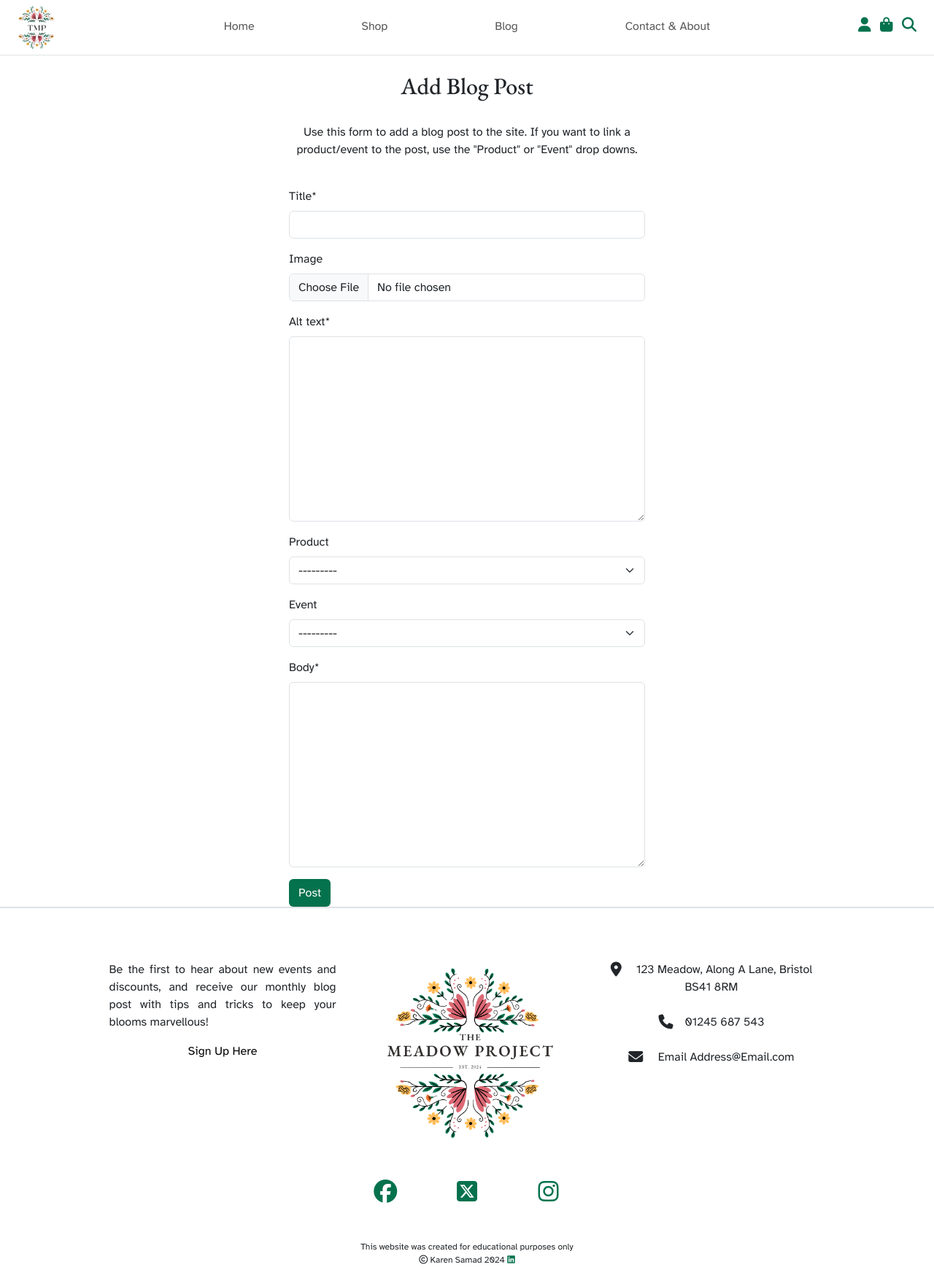
After one commit to kosamad/the-meadow-project, a Django app: page /blog/add_post/ in a window 1280 px wide. The commit adds this page. Shown: the whole page at 73% size. Run offline with Django 3.2, Linux system fonts and the light colour scheme; data that the repository does not hold is empty; some libraries are stand-ins or nearby versions.

Commit message:
Admin can add blog posts form the site. Redirected to that page and they are stored in the model.

```diff
--- a/blog/models.py
+++ b/blog/models.py
@@ -1,6 +1,7 @@
 from django.db import models
 from django.contrib.auth.models import User
 from products.models import Product, Event
+from django.urls import reverse
 
 # Create your models here.
 
@@ -19,6 +20,11 @@ class Post(models.Model):
         """
         return self.title
 
+    # URL so Admin can add posts from the form
+    def get_absolute_url(self):
+        # redirect to the id of the post just created.
+        return reverse('post_detail', args=[self.id])
+
     # def get_product_name(self):
     #     if self.product:
     #         return self.product.friendly_name
--- /dev/null
+++ b/blog/templates/blog/add_post.html
@@ -0,0 +1,45 @@
+{% extends "base.html" %}
+{% load static %}
+
+{% block page_header %}
+<div class="container header-container">
+    <div class="row">
+        <div class="col"></div>
+    </div>
+</div>
+{% endblock %}
+
+{% block content %}
+
+<div class="container">
+
+    <!-- Page Title --->
+    <div class="row mt-4 mb-4">
+        <div class="col-12 text-center">
+            <h2>Add Blog Post</h2>
+        </div>
+    </div>
+
+    <div class="row text-center align-items-center justify-content-center mt-4 mb-4">
+        <div class="col-12 col-md-9 col-lg-6">
+            <p>
+                Use this form to add a blog post to the site. If you want to link a product/event to the post, use the "Product" or "Event" drop downs.
+            </p>
+        </div>
+    </div>
+
+    <div class="row justify-content-center">
+        <div class="col-md-6 col-12">
+            <form action="" method = POST>
+                {% csrf_token %}
+                {{ form|crispy }}
+                <button class="btn btn-green">Post</button>
+            </form>
+
+        </div>
+    </div>
+
+</div>
+
+
+{% endblock %}
--- a/blog/templates/blog/posts.html
+++ b/blog/templates/blog/posts.html
@@ -25,8 +25,8 @@
             <p>
                 We’re passionate about all things plants and love sharing our knowledge with you! Check back regularly
                 for new blog posts on everything from gardening tips to plant care guides. To stay updated on our latest
-                content, make sure to <span class="row text-center"><a href="" class="strong">sign up</a></span>for notifications. If you’re searching for something specific and can’t
-                find it, let us know—we might just write a post on it!
+                content, make sure to <a href="" class="strong">sign up</a> for notifications. If you’re searching for
+                something specific and can’t find it, let us know — we might just write a post on it!
             </p>
         </div>
     </div>
@@ -58,7 +58,7 @@
 
     <div class="row">
         <div class="col-12 text-end">
-            <p>Add Post Admin only button<p>
+                <a href="{{ 'add_post' }}">Add Post Admin only button</a>
         </div>
     </div>
 
--- a/blog/urls.py
+++ b/blog/urls.py
@@ -1,7 +1,9 @@
 from django.urls import path
 from . import views
+from .views import AddPostView
 
 urlpatterns = [
     path('', views.all_posts, name='posts'),
     path('post/<int:post_id>/', views.post_detail, name='post_detail'),
+    path('add_post/', views.AddPostView.as_view(), name='add_post'),
 ]
--- a/blog/views.py
+++ b/blog/views.py
@@ -2,6 +2,7 @@ from django.shortcuts import render, get_object_or_404, redirect
 from django.core.paginator import Paginator
 from django.db.models import Q
 from .models import Post
+from django.views.generic import CreateView
 
 
 
@@ -58,3 +59,10 @@ def post_detail(request, post_id):
     }
 
     return render(request, 'blog/post_detail.html', context)
+
+
+# Code to add a blog post using CreateView ammended from Youtube tutorial by Codemy
+class AddPostView(CreateView):
+    model = Post
+    template_name = 'blog/add_post.html'
+    fields = '__all__'
```
Also changed, not shown: blog/templates/blog/post_detail.html (+7 -0 lines).
